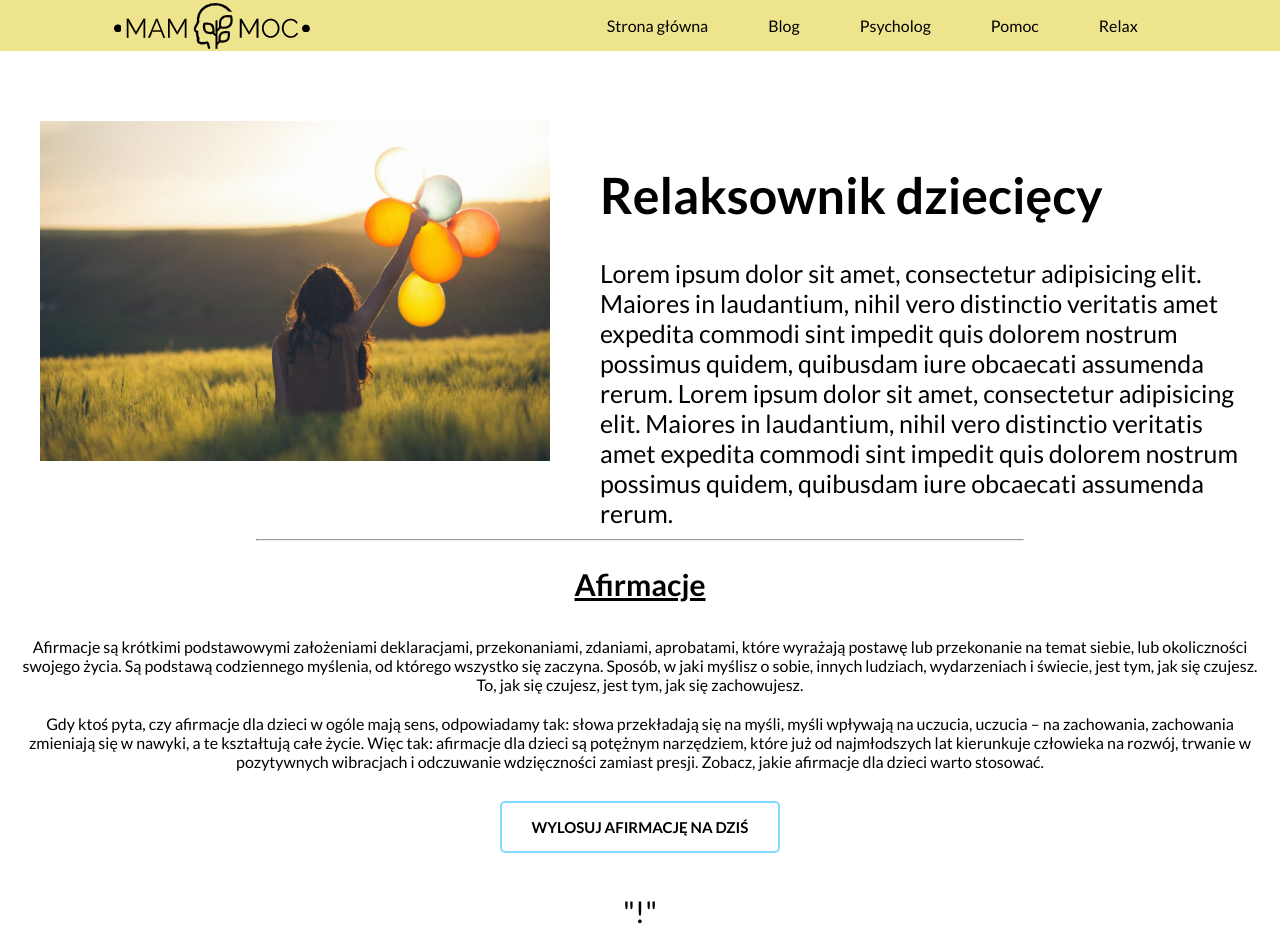
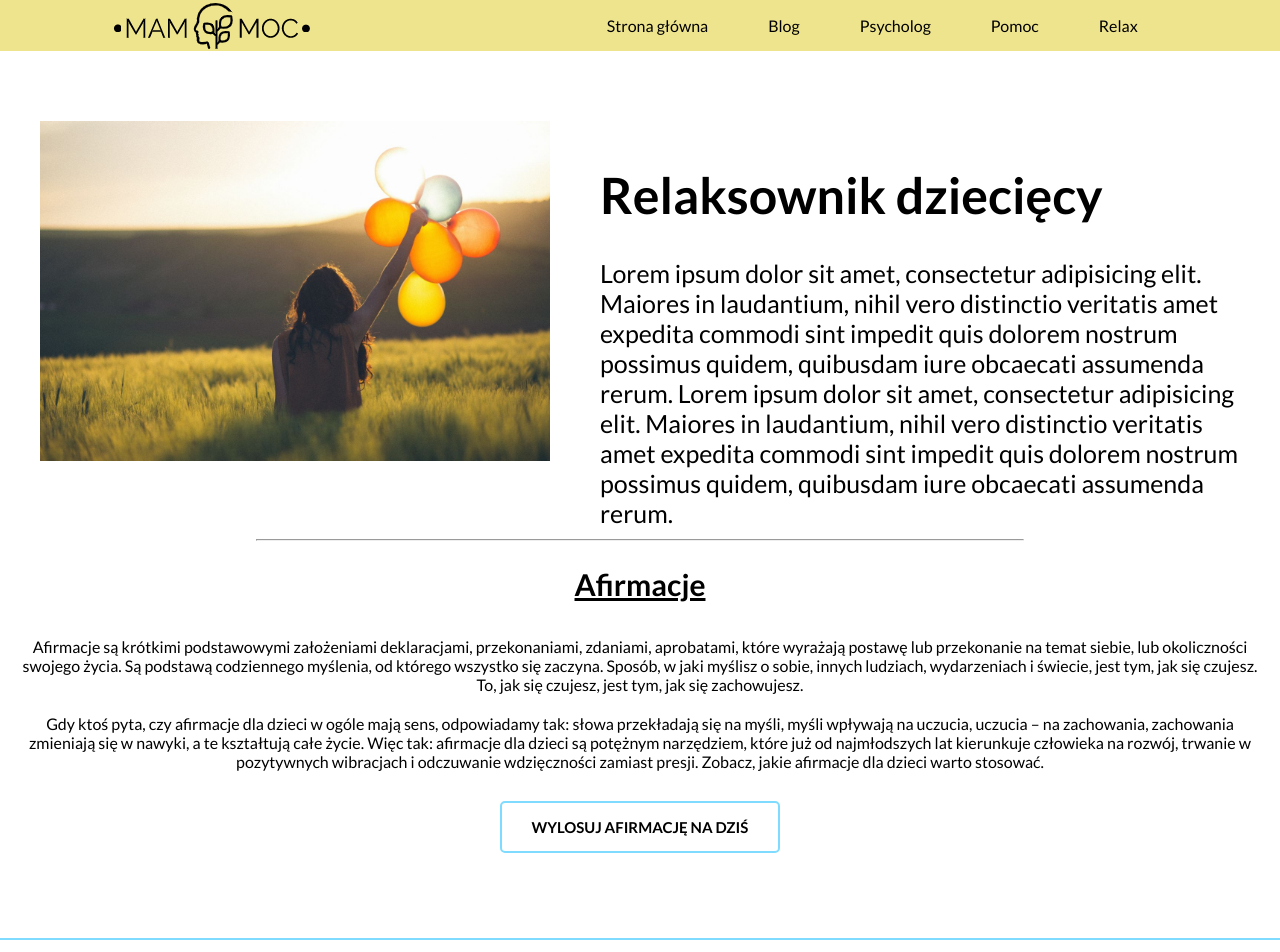
Before and after one commit to Szesz96/Psychology-project, a React (Create React App) app: page /relax in a window 1280 px wide. Shown: the top 952 px of the page. Built offline with nearby package versions, Linux system fonts and the light colour scheme.

Commit message:
affirmation changes

```diff
--- a/src/components/relax/affirmations.jsx
+++ b/src/components/relax/affirmations.jsx
@@ -26,7 +26,7 @@ function Affirmations () {
         </div>
         <button className='affirmation-button' onClick={getAffirmation}>WYLOSUJ AFIRMACJĘ NA DZIŚ</button>
         </div>
-        <div className='affirmation-result'>"{oneAffirmation}!"</div>
+        <div className='affirmation-result'>{oneAffirmation}</div>
         </>
     );
 }
```
